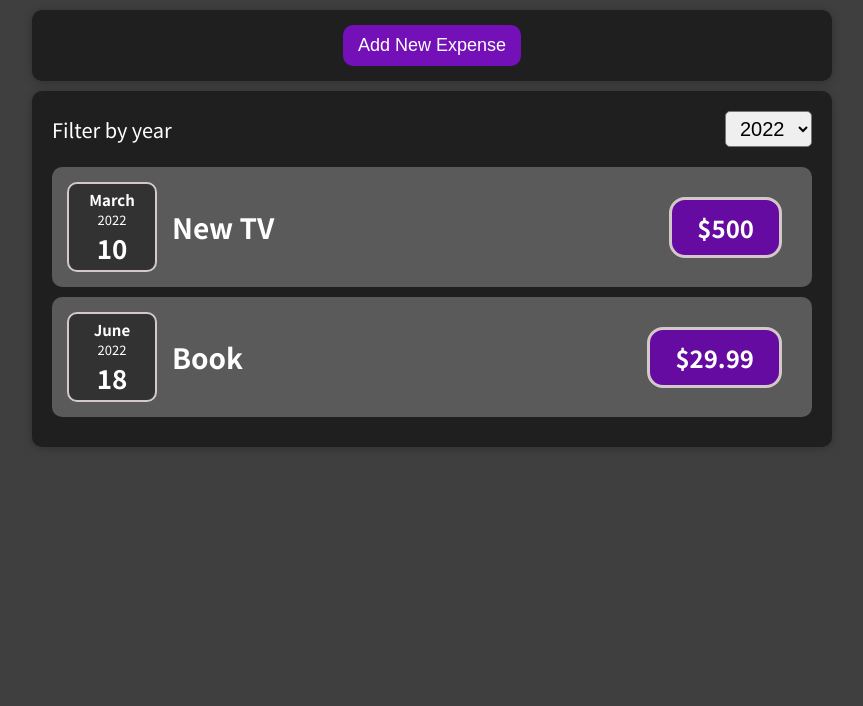
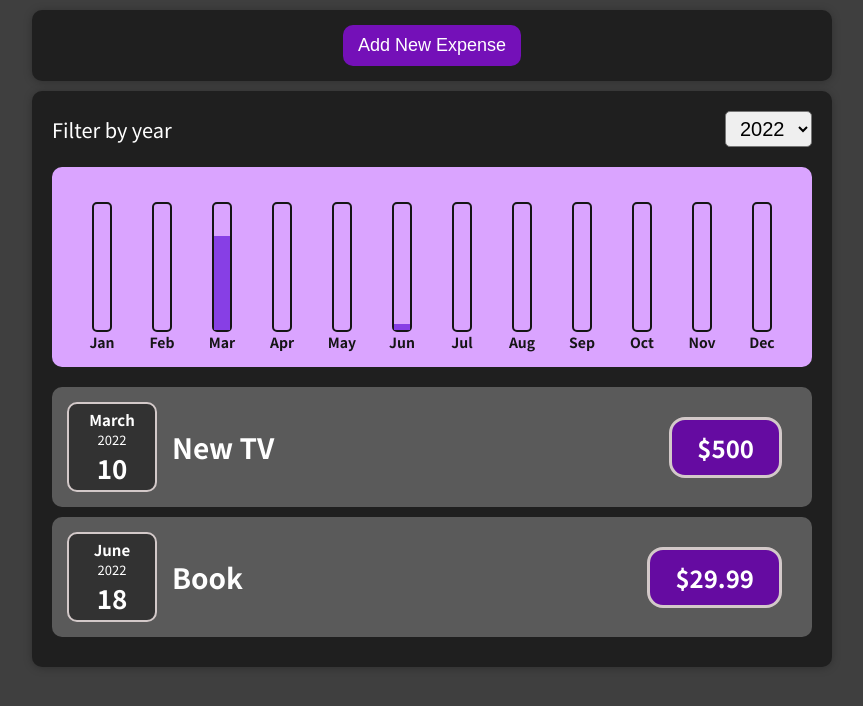
Before and after one commit to Kubenz98/Expense_Tracker, a React (Create React App) app: page / in a window 1280 px wide. Shown: the top 706 px of the page, without its empty margins (208-1071 px from the left). Built offline with nearby package versions, Linux system fonts and the light colour scheme.

Commit message:
Add Chart and ChartBars.

```diff
--- /dev/null
+++ b/src/Components/Chart/Chart.css
@@ -0,0 +1,10 @@
+.chart {
+  display: flex;
+  justify-content: space-around;
+  align-items: center;
+  height: 200px;
+  margin-bottom: 20px;
+  padding: 0 20px;
+  background-color: #daa4ff;
+  border-radius: 10px;
+}
--- /dev/null
+++ b/src/Components/Chart/Chart.js
@@ -0,0 +1,37 @@
+import "./Chart.css";
+// import React, { useState } from 'react';
+import ChartBar from "./ChartBar";
+
+const Chart = (props) => {
+  let dataPoints = [
+    { label: "Jan", value: 0 },
+    { label: "Feb", value: 0 },
+    { label: "Mar", value: 0 },
+    { label: "Apr", value: 0 },
+    { label: "May", value: 0 },
+    { label: "Jun", value: 0 },
+    { label: "Jul", value: 0 },
+    { label: "Aug", value: 0 },
+    { label: "Sep", value: 0 },
+    { label: "Oct", value: 0 },
+    { label: "Nov", value: 0 },
+    { label: "Dec", value: 0 },
+  ];
+
+  for (const item of props.expenses) {
+    const month = item.date.getMonth();
+    dataPoints[month].value += (item.amount*1);
+  }
+    const dataPointValues = dataPoints.map(datapoint => datapoint.value);
+    const sum = dataPointValues.reduce((a,b) => a+b, 0);
+
+  return (
+    <div className="chart">
+      {dataPoints.map((dataPoint) => (
+        <ChartBar key={dataPoint.label} label={dataPoint.label} value={dataPoint.value} allValues={sum} />
+      ))}
+    </div>
+  );
+};
+
+export default Chart;
--- /dev/null
+++ b/src/Components/Chart/ChartBar.css
@@ -0,0 +1,27 @@
+.chart-bar {
+    width: 40px;
+    height: 130px;
+  }
+
+  .chart-bar__inner {
+    display: flex;
+    flex-direction: column-reverse;
+    height: 100%;
+    width: 20px;
+    margin: 0 auto;
+    border: 2px solid #151515;
+    border-radius: 5px;
+  }
+
+  .chart-bar__fill {
+    background-color: #873fe5;
+    transition: height 0.3s;
+  }
+
+  .chart-bar label {
+    display: block;
+    text-align: center;
+    font-size: 14px;
+    font-weight: bold;
+    color: #151515
+  }
--- /dev/null
+++ b/src/Components/Chart/ChartBar.js
@@ -0,0 +1,21 @@
+import "./ChartBar.css";
+const ChartBar = (props) => {
+  let barFillHeight = "0%";
+  if (props.value > 0) {
+    barFillHeight = Math.round((props.value / props.allValues) * 100);
+  }
+
+  return (
+    <div className="chart-bar">
+      <div className="chart-bar__inner">
+        <div
+          className="chart-bar__fill"
+          style={{ height: barFillHeight }}
+        ></div>
+      </div>
+      <label>{props.label}</label>
+    </div>
+  );
+};
+
+export default ChartBar;
--- a/src/Components/Expenses/Expenses.js
+++ b/src/Components/Expenses/Expenses.js
@@ -2,6 +2,7 @@ import React, { useState } from "react";
 import Card from "../UI/Card";
 import ExpensesList from "./ExpenseList";
 import ExpenseFilter from "./ExpenseFilter";
+import Chart from "../Chart/Chart";
 import "./Expenses.css";
 
 const Expenses = (props) => {
@@ -20,6 +21,7 @@ const Expenses = (props) => {
         onSelectYear={selectedYearHandler}
         selected={enteredYear}
       />
+      <Chart expenses={filteredExpenses}/>
       <ExpensesList expenses={filteredExpenses} />
     </Card>
   );
```
